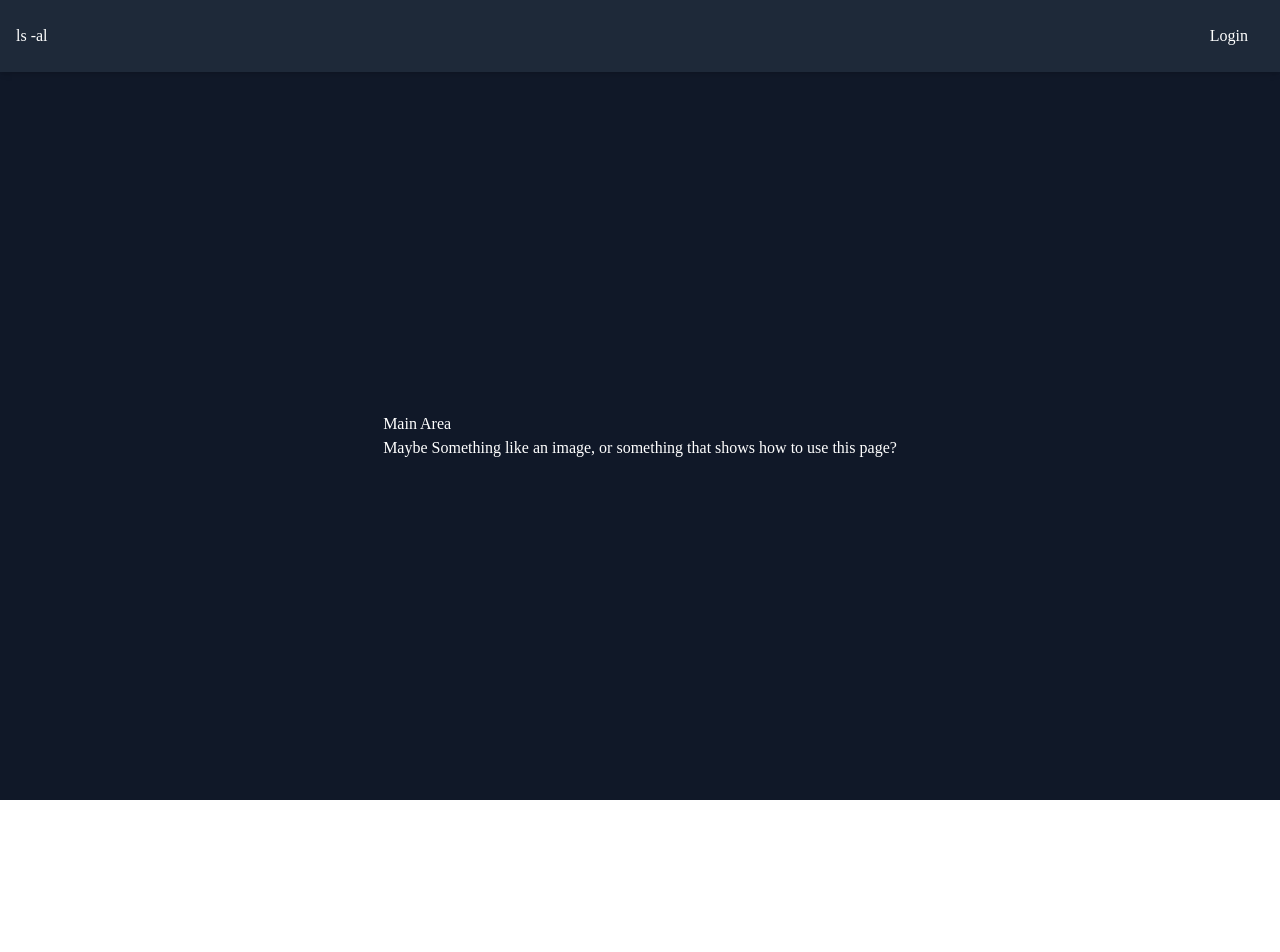
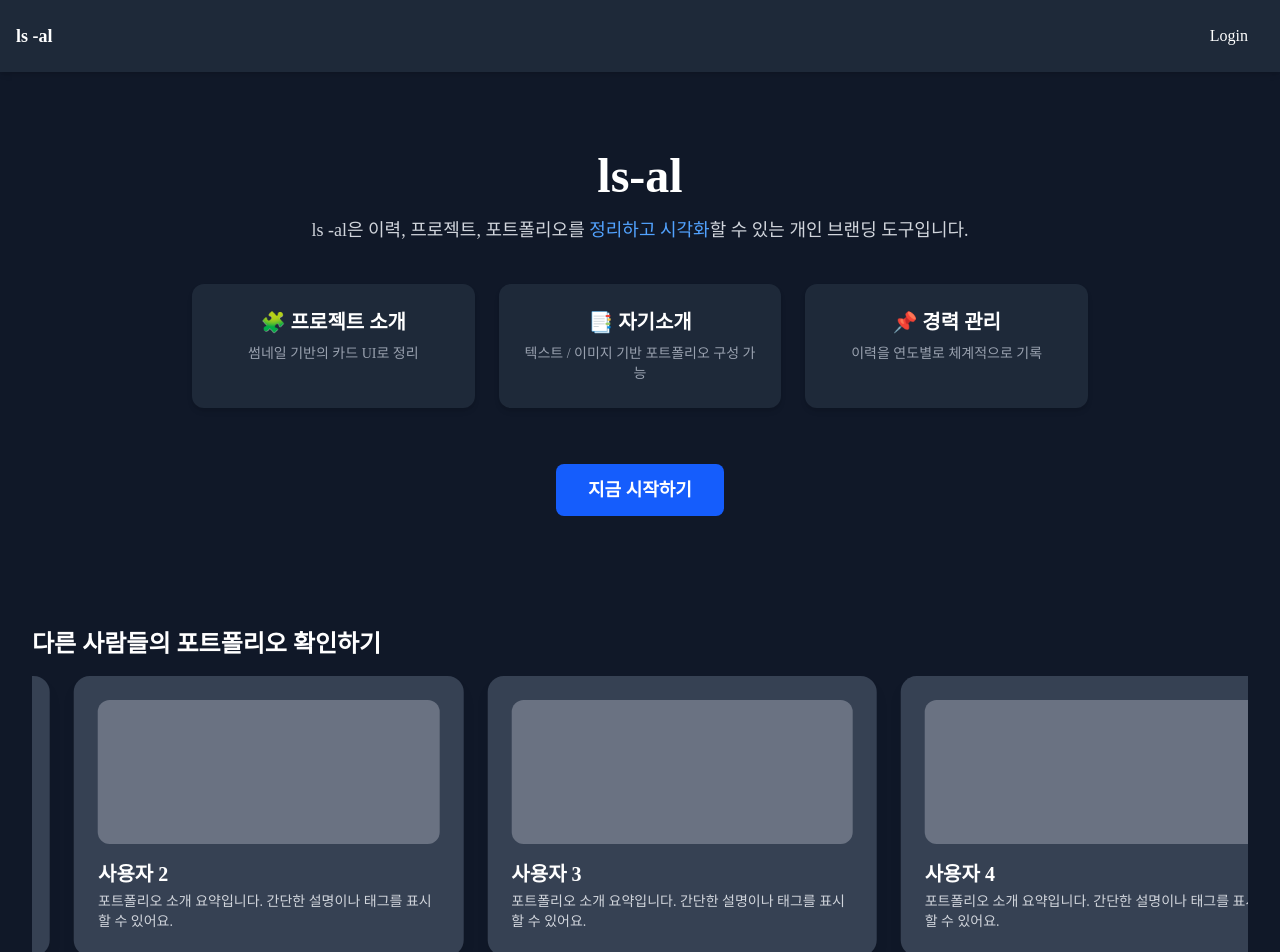
Before and after one commit to MexicoHamburger/lsal, a React (Vite) app in the folder frontend/: page / in a window 1280 px wide. Shown: the top 952 px of the page. Before the commit the page ends 800 px from the top, so only its background shows below. Built offline with nearby package versions, Linux system fonts and the light colour scheme; a web font is replaced by a local one.

Commit message:
modified main page

```diff
--- a/frontend/package.json
+++ b/frontend/package.json
@@ -15,6 +15,7 @@
     "react": "^19.0.0",
     "react-dom": "^19.0.0",
     "react-router": "^7.4.0",
+    "swiper": "^11.2.6",
     "tailwindcss": "^4.0.14"
   },
   "devDependencies": {
--- a/frontend/src/pages/MainPage.tsx
+++ b/frontend/src/pages/MainPage.tsx
@@ -1,12 +1,33 @@
 import { Link } from "react-router";
 import Layout from "@/components/Layout";
+import { Swiper, SwiperSlide } from "swiper/react";
+import { Autoplay } from "swiper/modules";
+import "swiper/css";
+import "swiper/css/autoplay";
+import { useEffect, useState } from "react";
+
+function FeatureBox({ title, description }: { title: string; description: string }) {
+  return (
+    <div className="bg-gray-800 p-6 rounded-xl shadow-md hover:bg-gray-700 transition text-center">
+      <h3 className="text-xl font-semibold text-white mb-2">{title}</h3>
+      <p className="text-gray-400 text-sm">{description}</p>
+    </div>
+  );
+}
 
 function MainPage() {
+  const [autoplayEnabled, setAutoplayEnabled] = useState(false);
+
+  useEffect(() => {
+    const timer = setTimeout(() => setAutoplayEnabled(true), 3000);
+    return () => clearTimeout(timer);
+  }, []);
+
   return (
     <Layout>
       {/* Navbar */}
       <nav className="bg-gray-800 p-4 shadow-md flex justify-between items-center">
-        ls -al
+        <span className="text-white font-bold text-lg">ls -al</span>
         <Link
           to="/login"
           className="ml-auto cursor-pointer hover:bg-gray-700 text-white px-4 py-2 rounded-lg">
@@ -15,12 +36,66 @@ function MainPage() {
       </nav>
 
       {/* Main Content */}
-      <main className="flex-1 flex items-center justify-center p-8">
-        Main Area <br />
-        Maybe Something like an image, or something that shows how to use this page? <br />
+      <main className="flex flex-col items-center justify-center px-4 pt-20 pb-12 space-y-10 text-center">
+        <div>
+          <h1 className="text-5xl font-bold text-white mb-4">ls-al</h1>
+          <p className="text-gray-300 text-lg max-w-2xl">
+            ls -al은 이력, 프로젝트, 포트폴리오를{" "}
+            <span className="text-blue-400 font-medium">정리하고 시각화</span>할 수 있는 개인 브랜딩 도구입니다.
+          </p>
+        </div>
+
+        <div className="grid grid-cols-1 md:grid-cols-3 gap-6 w-full max-w-4xl">
+          <FeatureBox title="🧩 프로젝트 소개" description="썸네일 기반의 카드 UI로 정리" />
+          <FeatureBox title="📑 자기소개" description="텍스트 / 이미지 기반 포트폴리오 구성 가능" />
+          <FeatureBox title="📌 경력 관리" description="이력을 연도별로 체계적으로 기록" />
+        </div>
+        <Link
+          to="/login"
+          className="mt-4 bg-blue-600 hover:bg-blue-700 text-white font-semibold text-lg py-3 px-8 rounded-lg transition"
+        >
+          지금 시작하기
+        </Link>
       </main>
+
+      {/* Portfolio Gallery */}
+      <section className="w-full px-8 mt-16">
+        <h2 className="text-2xl font-bold text-white mb-4">다른 사람들의 포트폴리오 확인하기</h2>
+
+        <Swiper
+          key={autoplayEnabled ? "autoplay" : "static"}
+          modules={[Autoplay]}
+          spaceBetween={24}
+          slidesPerView={3}
+          loop={true}
+          autoplay={
+            autoplayEnabled
+              ? {
+                delay: 0,
+                disableOnInteraction: false,
+              }
+              : false
+          }
+          speed={4000}
+          allowTouchMove={false}
+        >
+          {Array.from({ length: 5 }).map((_, idx) => (
+            <SwiperSlide key={idx}>
+              <div className="min-w-[300px] h-[280px] bg-gray-700 rounded-2xl p-6 shadow-lg hover:bg-gray-600 transition duration-200 cursor-pointer flex flex-col justify-between">
+                <div className="w-full h-40 bg-gray-500 rounded-xl mb-4" />
+                <div>
+                  <h3 className="text-white text-xl font-semibold mb-1">사용자 {idx + 1}</h3>
+                  <p className="text-sm text-gray-300 line-clamp-2">
+                    포트폴리오 소개 요약입니다. 간단한 설명이나 태그를 표시할 수 있어요.
+                  </p>
+                </div>
+              </div>
+            </SwiperSlide>
+          ))}
+        </Swiper>
+      </section>
     </Layout>
   );
 }
 
-export default MainPage
+export default MainPage;
```
Also changed, not shown: 1 other file (tests, documents, lock files or other folders).
